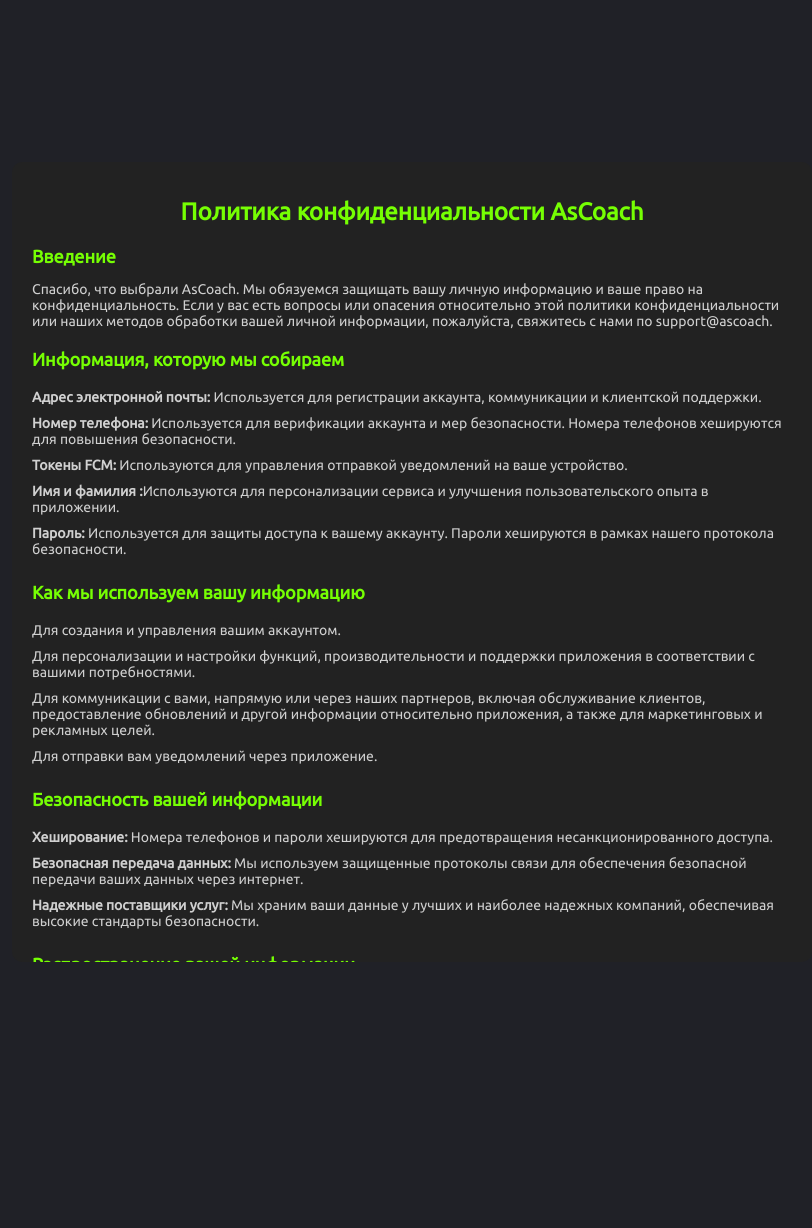
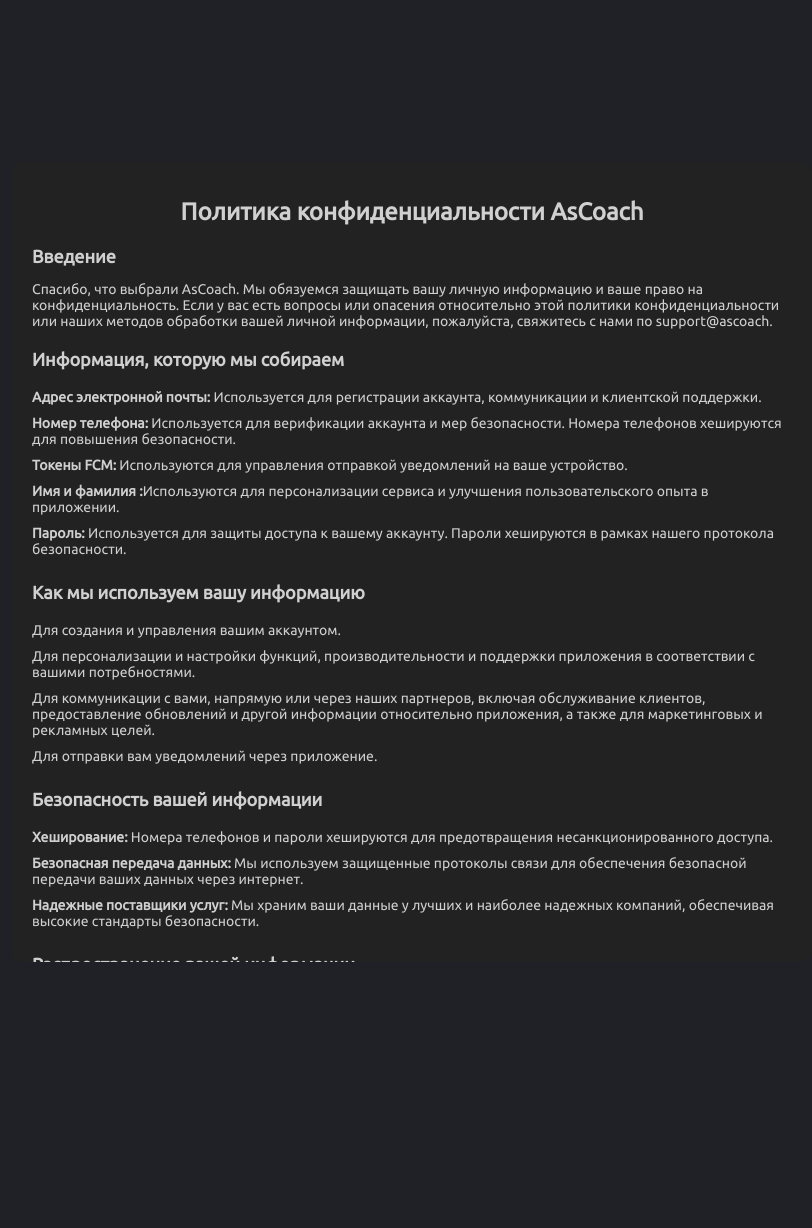
Before and after one commit to baydinvladislav/ascoach-landing-page, a Flask app: page /privacy-policy in a window 1280 px wide. Shown: the part 266-1494 px from the top of the page, without its empty margins (228-1040 px from the left). Run offline with Flask 3, Linux system fonts and the light colour scheme.

Commit message:
white headers

```diff
--- a/static/css/privacy_policy.css
+++ b/static/css/privacy_policy.css
@@ -11,7 +11,7 @@
 }
 
 h1, h2 {
-    color: #76ff03;
+    color: #d0d0d0;
 }
 
 p, li {
```
